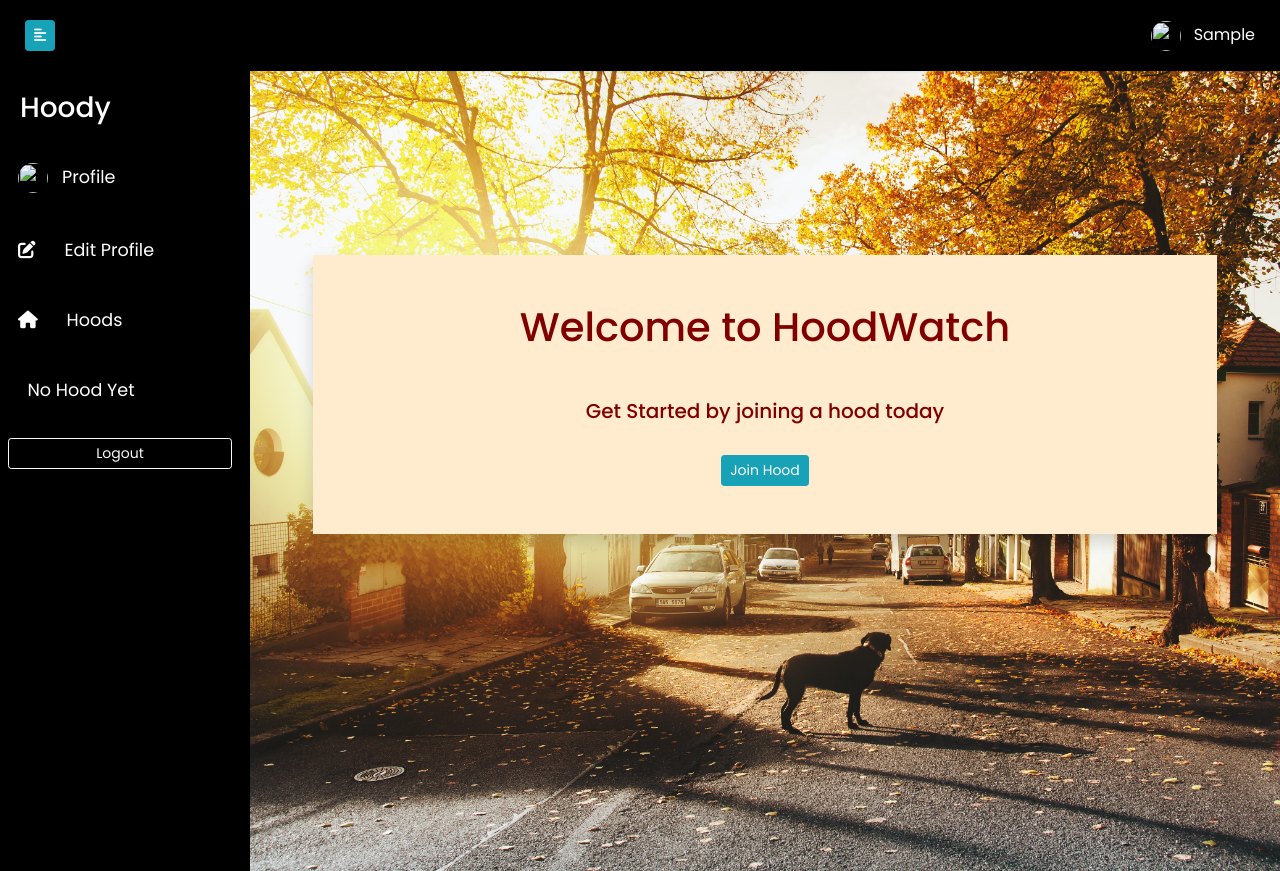
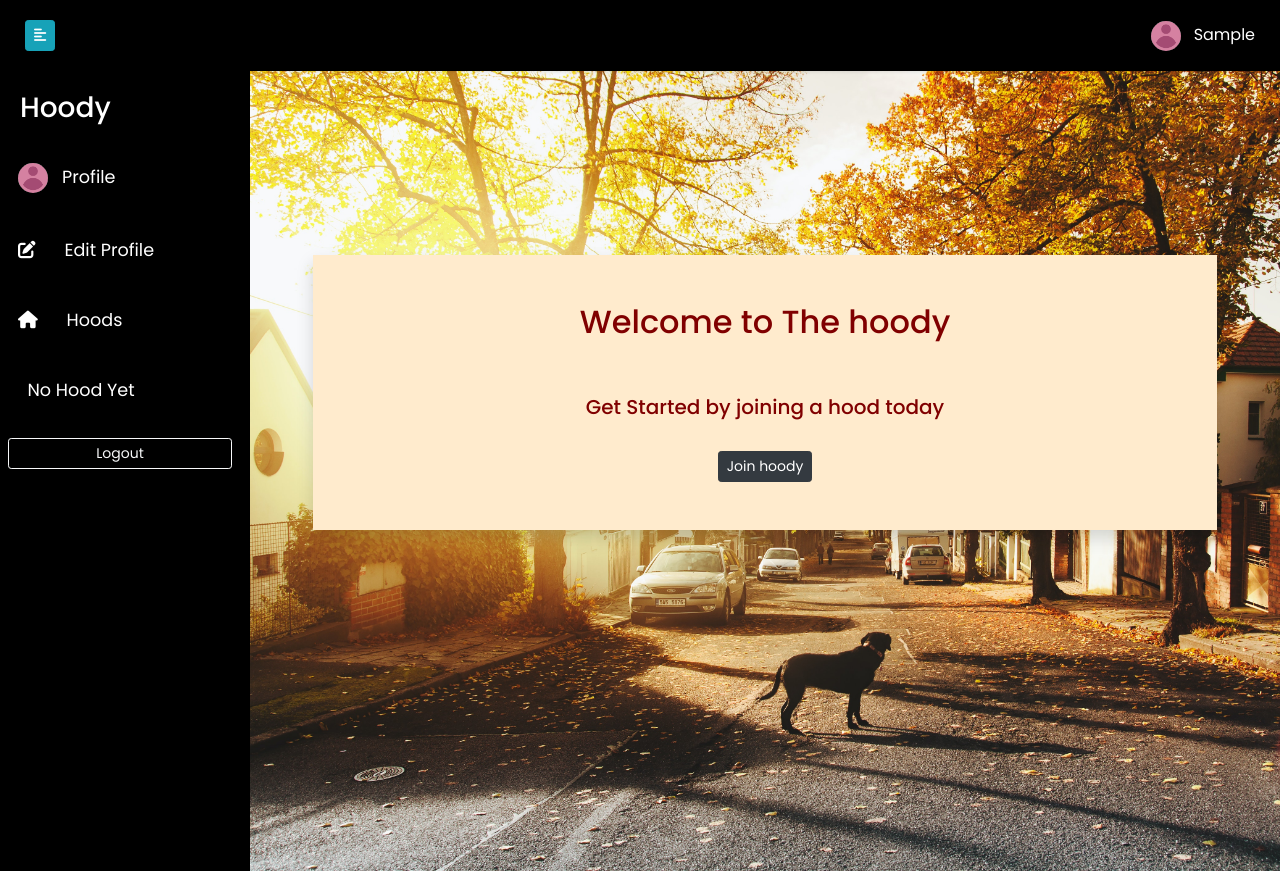
Before and after one commit to Michael-Ogaye/hoody, a Django app: page / in a window 1280 px wide. Run offline with Django 4.2, Linux system fonts and the light colour scheme; the visitor is signed in with stand-in values (Sample User, id 1); some libraries are stand-ins or nearby versions.

Commit message:
static files configurations

```diff
--- a/hoodapp/models.py
+++ b/hoodapp/models.py
@@ -1,3 +1,4 @@
+
 from django.db import models
 
 from django.contrib.auth.models import User
@@ -33,6 +34,7 @@ class Profile(models.Model):
     name = models.CharField(max_length=80, blank=True)
     bio = models.TextField(max_length=254, blank=True)
     profile_picture = CloudinaryField('images')
+
     location = models.CharField(max_length=50, blank=True, null=True)
     neighbourhood = models.ForeignKey(NeighbourHood, on_delete=models.SET_NULL, null=True, related_name='members', blank=True)
 
--- a/hoodapp/templates/hoodapp/index.html
+++ b/hoodapp/templates/hoodapp/index.html
@@ -2,10 +2,10 @@
 {% load static %}
 {% block content %}
 <div class="container" >
-    <div class=" text-center p-5 shadow" style="margin-top:15%;color: maroon;background-color: blanchedalmond;">
-        <h1>Welcome to HoodWatch</h1>
+    <div class=" text-center py-5 shadow" style="margin-top:15%;color: maroon;background-color: blanchedalmond;">
+        <h2>Welcome to The hoody</h2>
         <h5 style="margin-top:6%">Get Started by joining a hood today</h5>
-        <a href="{% url 'hood' %}" class="btn btn-sm btn-info mt-4">Join Hood</a>
+        <a href="{% url 'hood' %}" class="btn btn-sm btn-dark mt-4">Join hoody</a>
     </div>
 
 </div>
--- a/hoodapp/templates/navbar.html
+++ b/hoodapp/templates/navbar.html
@@ -13,7 +13,12 @@
             <ul class="nav navbar-nav ml-auto">
                 {% if user.is_authenticated %}
                 <li class="nav-item active">
-                     <img class="rounded-circle nav-img"src="{{ user.profile.profile_picture.url }}" alt="">
+                    {%if user.profile.profile_picture%}
+
+                    <img class="rounded-circle nav-img"src="{{ user.profile.profile_picture.url }}" alt="">
+                    {%else%}
+                    <img class="rounded-circle nav-img"src="{% static 'images/better.png' %}" alt="">
+                    {%endif%}
                     &nbsp; <span class="text-white">{{user.username|title}}</span>
                 </li>
                 {% else %}
--- a/hoodapp/templates/side.html
+++ b/hoodapp/templates/side.html
@@ -1,3 +1,4 @@
+{% load static %}
 <nav id="sidebar" class="">
     <div class="sidebar-header ">
         <h3><a href="{% url 'index' %}">Hoody</a></h3>
@@ -7,7 +8,12 @@
     <ul class="list-unstyled components mr-2 ml-2">
         <li class="mb-4">
             <a href="{% url 'profile' user.username %}">
-                <img class="rounded-circle nav-img"src="{{ user.profile.profile_picture.url }}" alt="">
+                {%if user.profile.profile_picture%}
+
+                    <img class="rounded-circle nav-img"src="{{ user.profile.profile_picture.url }}" alt="">
+                    {%else%}
+                    <img class="rounded-circle nav-img"src="{% static 'images/better.png' %}" alt="">
+                    {%endif%}
                 &nbsp; Profile
             </a>
 
--- a/hoody/settings.py
+++ b/hoody/settings.py
@@ -59,6 +59,7 @@ MIDDLEWARE = [
     'django.contrib.auth.middleware.AuthenticationMiddleware',
     'django.contrib.messages.middleware.MessageMiddleware',
     'django.middleware.clickjacking.XFrameOptionsMiddleware',
+    'whitenoise.middleware.WhiteNoiseMiddleware',
 ]
 
 ROOT_URLCONF = 'hoody.urls'
```
Also changed, not shown: hoodapp/templates/hoodapp/profile.html (+6 -1 lines), static/images/better.png (added).
